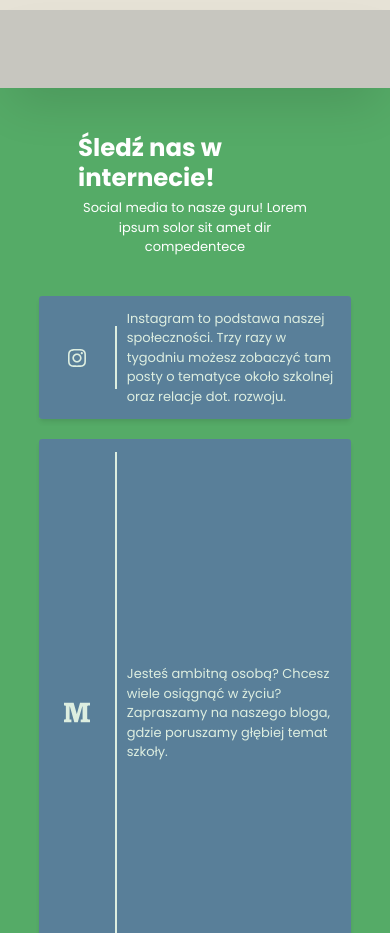
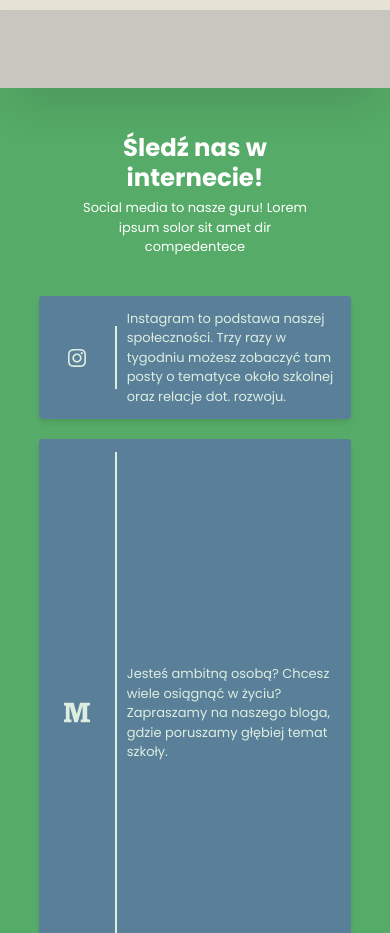
Before and after one commit to schoola-pl/schoola-landing, a Next.js app: page / in a window 390 px wide. Shown: the part 1600-2533 px from the top of the page. Built offline with nearby package versions, Linux system fonts and the light colour scheme.

Commit message:
Edit responsive of SocialSection

```diff
--- a/components/organisms/SocialSection/SocialSection.tsx
+++ b/components/organisms/SocialSection/SocialSection.tsx
@@ -29,7 +29,9 @@ const SocialSection = () => {
       <div className="bg-emerald-dark mb-20 py-14">
         <header>
           <div className="flex flex-col items-center justify-center pb-5 px-24">
-            <h1 className="font-bold text-white text-3xl text-gray-900 sm:text-4xl lg:text-5xl mb-2 2xl:text-5xl">Śledź nas w internecie!</h1>
+            <h1 className="font-bold text-white text-3xl text-gray-900 sm:text-4xl lg:text-5xl mb-2 2xl:text-5xl text-center">
+              Śledź nas w internecie!
+            </h1>
             <p className="text-white text-center md:text-lg md:w-3/4">Social media to nasze guru! Lorem ipsum solor sit amet dir compedentece</p>
           </div>
         </header>
```
